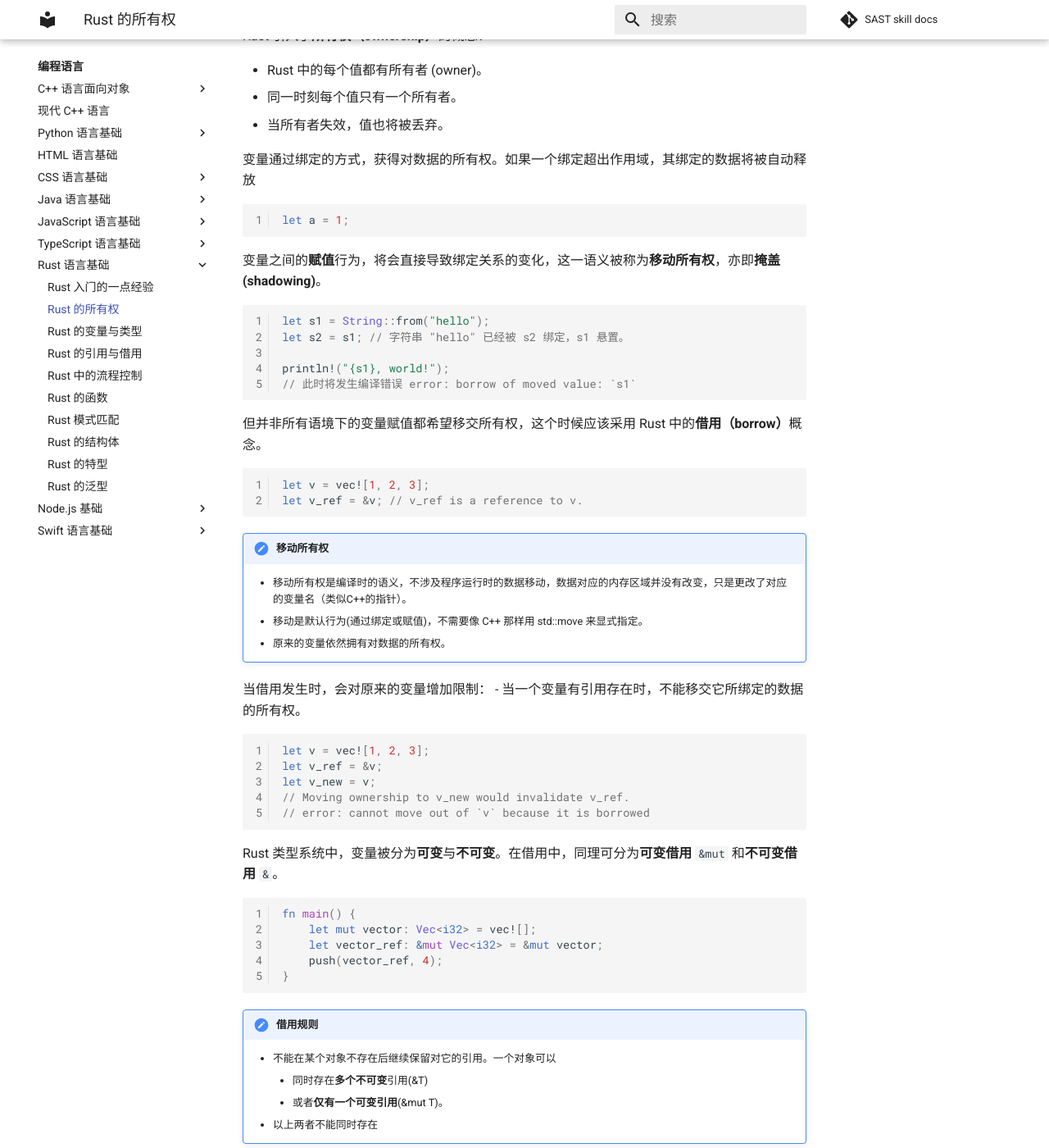
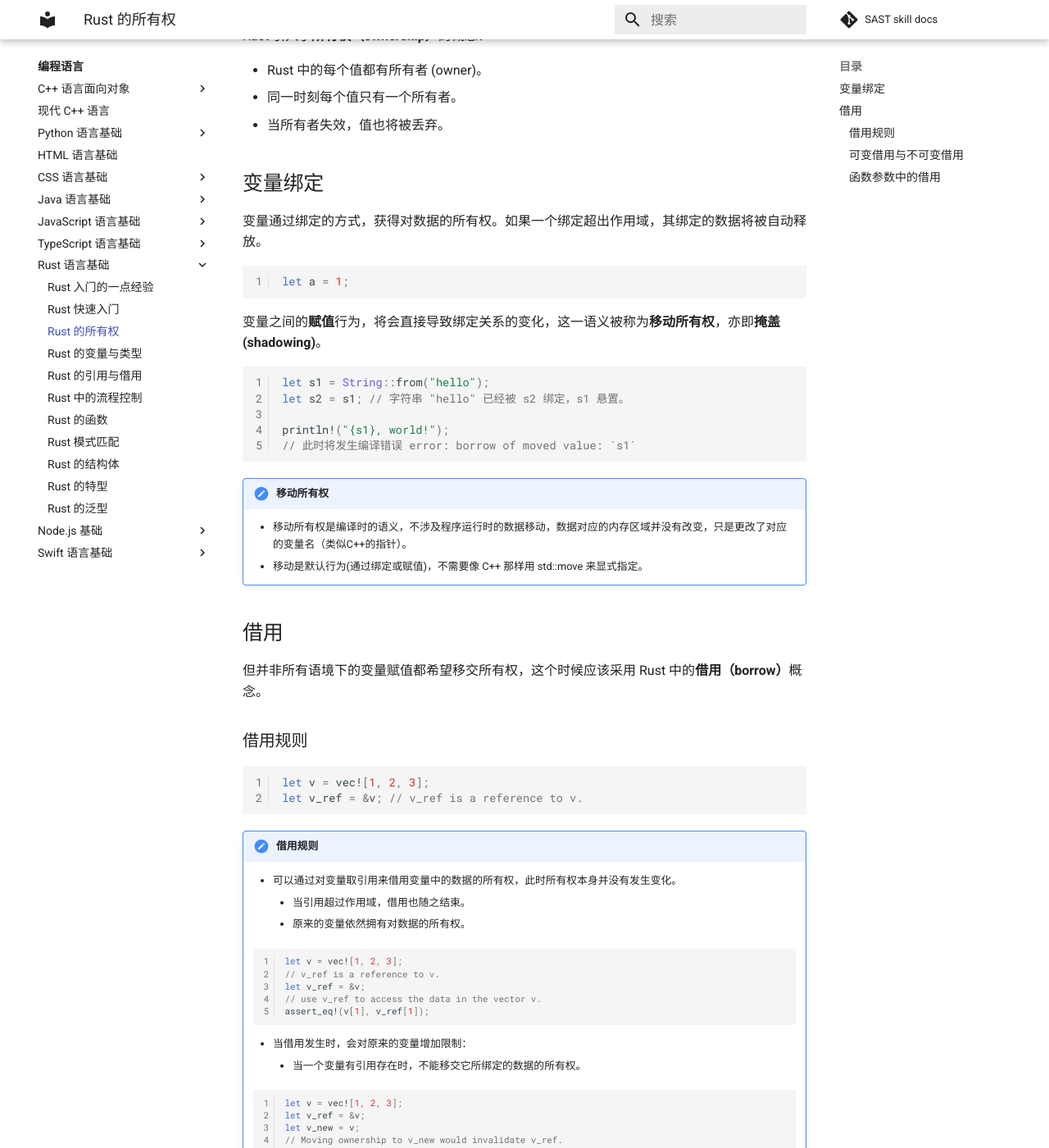
Before and after one commit to SAST-skill-docers/sast-skill-docs, an MkDocs documentation site: the page built from docs/languages/rust/ownership.md, in a window 1280 px wide and 1400 px high, scrolled down 239 px. Shown: the whole window at 82% size. Built offline with MkDocs 1.6.1 and Material for MkDocs 9.7.7, drawn with Linux system fonts in a browser that asks for light colours; comment, search, counter and statistics services are not loaded; some of the changed text lies outside the part shown.

Commit message:
feat & fix: new page start for rust, correct errors in ownership

````diff
--- a/docs/languages/rust/ownership.md
+++ b/docs/languages/rust/ownership.md
@@ -8,7 +8,9 @@
 - 同一时刻每个值只有一个所有者。
 - 当所有者失效，值也将被丢弃。
 
-变量通过绑定的方式，获得对数据的所有权。如果一个绑定超出作用域，其绑定的数据将被自动释放
+## 变量绑定
+
+变量通过绑定的方式，获得对数据的所有权。如果一个绑定超出作用域，其绑定的数据将被自动释放。
 
 ```rust
 let a = 1;
@@ -24,29 +26,47 @@
 // 此时将发生编译错误 error: borrow of moved value: `s1`
 ```
 
+!!! note "移动所有权"
+    - 移动所有权是编译时的语义，不涉及程序运行时的数据移动，数据对应的内存区域并没有改变，只是更改了对应的变量名（类似C++的指针）。
+    - 移动是默认行为(通过绑定或赋值)，不需要像 C++ 那样用 std::move 来显式指定。
+
+## 借用
+
 但并非所有语境下的变量赋值都希望移交所有权，这个时候应该采用 Rust 中的**借用（borrow）**概念。
+
+### 借用规则
 
 ```rust
 let v = vec![1, 2, 3];
 let v_ref = &v; // v_ref is a reference to v.
 ```
 
-!!! note "移动所有权"
-    - 移动所有权是编译时的语义，不涉及程序运行时的数据移动，数据对应的内存区域并没有改变，只是更改了对应的变量名（类似C++的指针）。
-    - 移动是默认行为(通过绑定或赋值)，不需要像 C++ 那样用 std::move 来显式指定。
-    - 原来的变量依然拥有对数据的所有权。
+!!! note "借用规则"
 
+    - 可以通过对变量取引用来借用变量中的数据的所有权，此时所有权本身并没有发生变化。
+        - 当引用超过作用域，借用也随之结束。
+        - 原来的变量依然拥有对数据的所有权。
 
-当借用发生时，会对原来的变量增加限制：
-- 当一个变量有引用存在时，不能移交它所绑定的数据的所有权。
+    ```rust
+    let v = vec![1, 2, 3];
+    // v_ref is a reference to v.
+    let v_ref = &v;
+    // use v_ref to access the data in the vector v.
+    assert_eq!(v[1], v_ref[1]);
+    ```
 
-```rust
-let v = vec![1, 2, 3];
-let v_ref = &v;
-let v_new = v;
-// Moving ownership to v_new would invalidate v_ref.
-// error: cannot move out of `v` because it is borrowed
-```
+    - 当借用发生时，会对原来的变量增加限制：
+        - 当一个变量有引用存在时，不能移交它所绑定的数据的所有权。
+
+    ```rust
+    let v = vec![1, 2, 3];
+    let v_ref = &v;
+    let v_new = v;
+    // Moving ownership to v_new would invalidate v_ref.
+    // error: cannot move out of `v` because it is borrowed
+    ```
+
+### 可变借用与不可变借用
 
 Rust 类型系统中，变量被分为**可变**与**不可变**。在借用中，同理可分为**可变借用** `&mut` 和**不可变借用** `&`。
 ```rust
@@ -59,9 +79,11 @@
 
 !!! note "借用规则"
     - 不能在某个对象不存在后继续保留对它的引用。一个对象可以
-        - 同时存在**多个不可变**引用(&T)
+        - 同时存在**多个不可变**引用(&T)。
         - 或者**仅有一个可变引用**(&mut T)。
-    - 以上两者不能同时存在
+    - 以上两者不能同时存在。
+
+### 函数参数中的借用
 
 需要注意的是，**函数**的**参数传递**时，采用的是与变量赋值和借用相同的语法规则。如果不指定 `&` 或 `&mut`,变量会直接发生移动。
 ```rust
@@ -99,7 +121,7 @@
     println!("x still works: {}, and so does y: {}", x, y);
     ```
 
-    - 可以通过 `impl Copy for ...` 或 `#[derive(Copy)]` 宏为变量实现 Copy 特型
+    - 可以通过 `impl Copy for ...` 或 `#[derive(Copy)]` 宏为变量实现 Copy 特型。
         - 非基本类型在实现了 Copy 特型后，可以通过 `clone()` 等方法进行拷贝。
 
     ```rust
--- a/mkdocs.yml
+++ b/mkdocs.yml
@@ -138,6 +138,7 @@
     - Rust 语言基础:
       - languages/rust/index.md
       - Rust 入门的一点经验: languages/rust/whyrust.md
+      - Rust 快速入门: languages/rust/start.md
       - Rust 的所有权: languages/rust/ownership.md
       - Rust 的变量与类型: languages/rust/variable.md
       - Rust 的引用与借用: languages/rust/reference.md
````
Also changed, not shown: docs/languages/rust/generics.md (+1 -1 lines), docs/languages/rust/reference.md (+1 -1 lines), docs/languages/rust/start.md (added, +257 -0 lines), docs/languages/rust/trait.md (+2 -2 lines).
